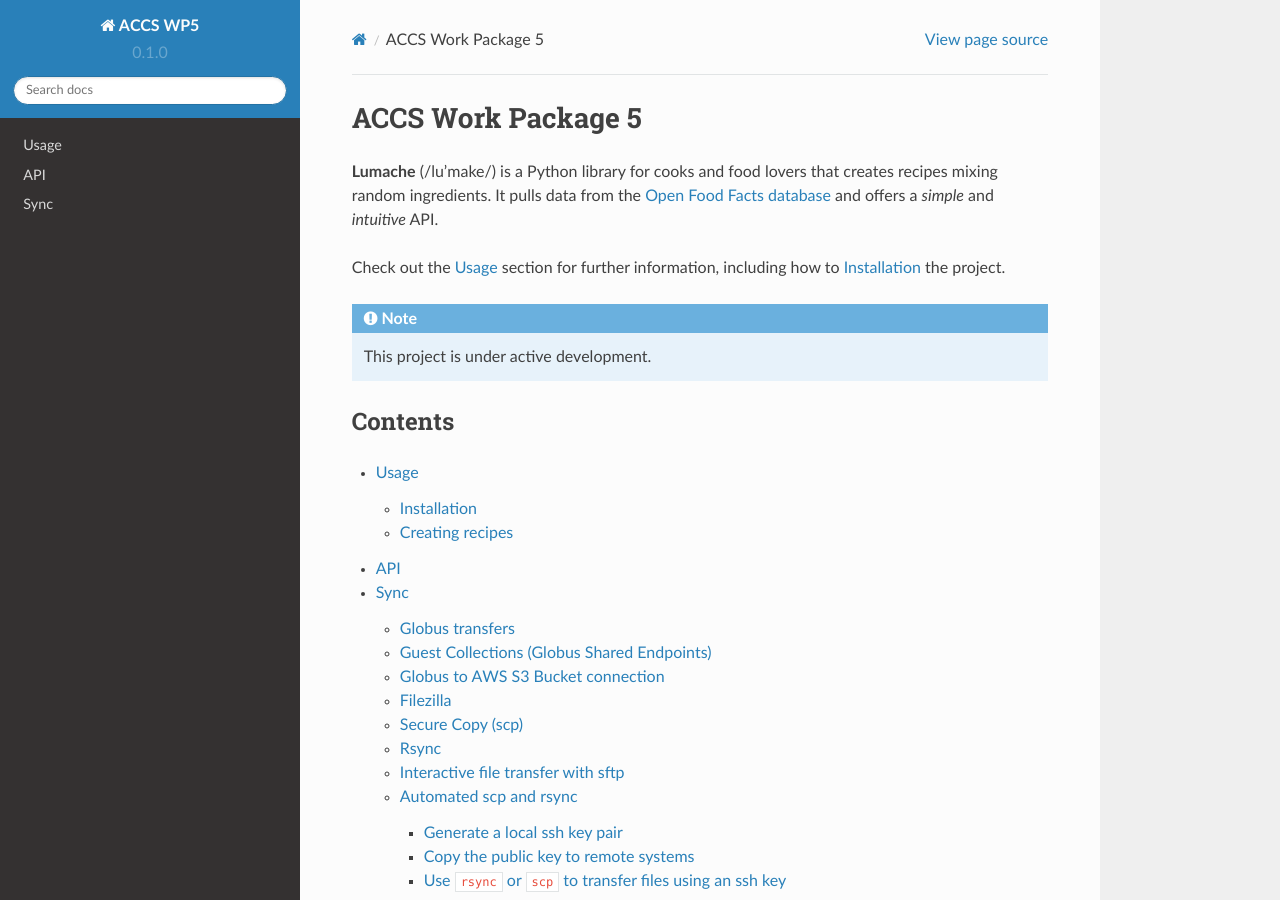
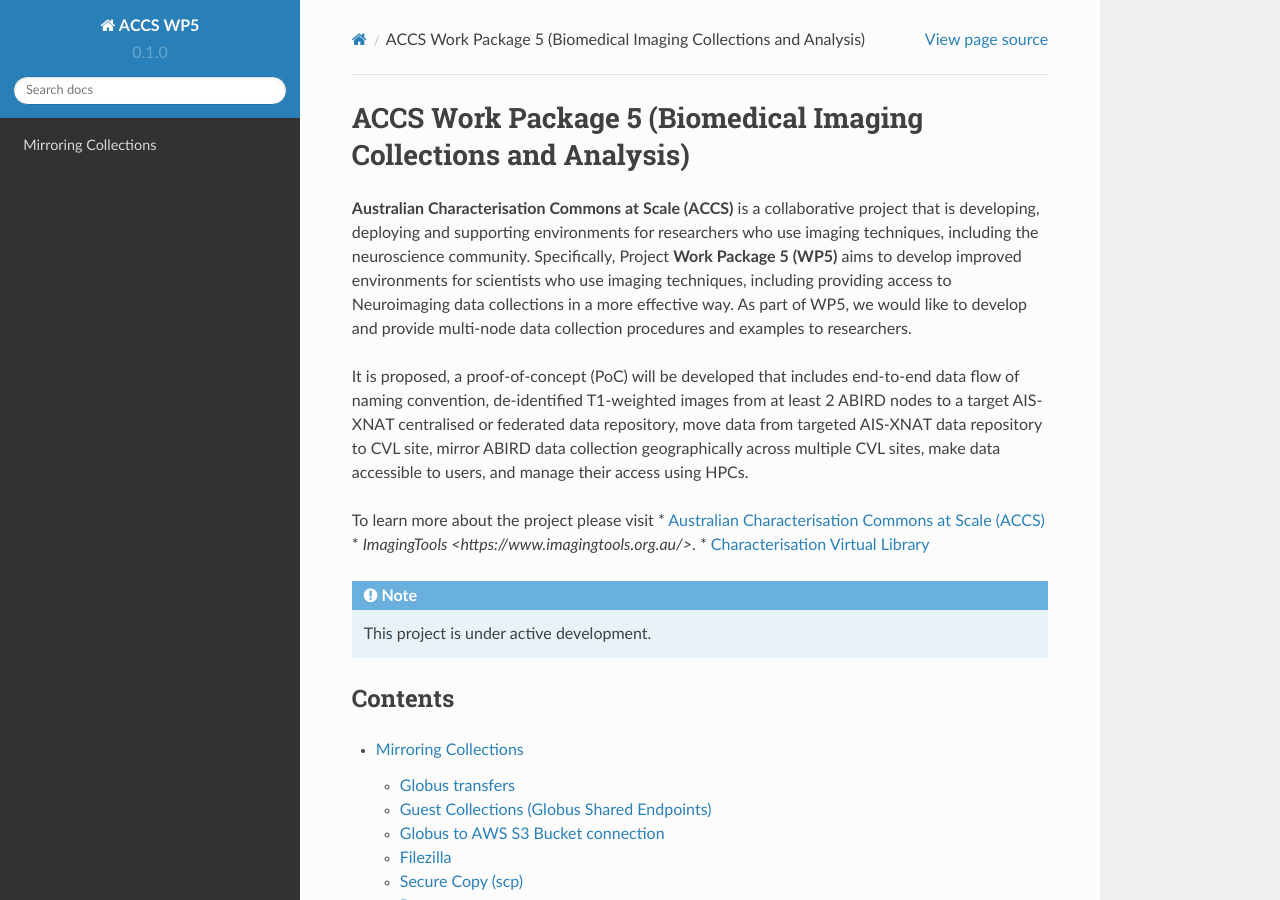
Before and after one commit to melbourne-brain-centre/ACCS-WP5, a Sphinx documentation site: the page built from docs/source/index.rst, in a window 1280 px wide and 900 px high. Built offline with Sphinx 7.4.7 and the Read the Docs theme 2.0.0, drawn with Linux system fonts in a browser that asks for light colours.

Commit message:
Updating index.rst

```diff
--- a/docs/source/index.rst
+++ b/docs/source/index.rst
@@ -1,13 +1,16 @@
-ACCS Work Package 5
-===================================
+ACCS Work Package 5 \(Biomedical Imaging Collections and Analysis\)
+=================================================================
 
-**Lumache** (/lu'make/) is a Python library for cooks and food lovers
-that creates recipes mixing random ingredients.
-It pulls data from the `Open Food Facts database <https://world.openfoodfacts.org/>`_
-and offers a *simple* and *intuitive* API.
+**Australian Characterisation Commons at Scale \(ACCS\)** is a collaborative project that is developing, deploying and supporting environments for researchers who use imaging techniques, including the neuroscience community. Specifically, Project **Work Package 5 \(WP5\)** aims to develop improved environments for scientists who use imaging techniques, including providing access to Neuroimaging data collections in a more effective way. As part of WP5, we would like to develop and provide multi-node data collection procedures and examples to researchers.
 
-Check out the :doc:`usage` section for further information, including
-how to :ref:`installation` the project.
+It is proposed, a proof-of-concept \(PoC\) will be developed that includes end-to-end data flow of naming convention, de-identified T1-weighted images from at least 2 ABIRD nodes to a target AIS-XNAT centralised or federated data repository, move data from targeted AIS-XNAT data repository to CVL site, mirror ABIRD data collection geographically across multiple CVL sites, make data accessible to users, and manage their access using HPCs.
+
+To learn more about the project please visit
+* `Australian Characterisation Commons at Scale (ACCS) <https://ardc.edu.au/project/the-australian-characterisation-commons-at-scale-accs/>`_
+* `ImagingTools <https://www.imagingtools.org.au/>`.
+* `Characterisation Virtual Library <https://www.cvl.org.au/>`_
+
+.. Check out the :doc:`usage` section for further information, including how to :ref:`installation` the project.
 
 .. note::
 
@@ -18,6 +21,4 @@ Contents
 
 .. toctree::
 
-   usage
-   api
-   sync.md
+   mirroring_collections.md
```
Also changed, not shown: docs/source/mirroring_collections.md (renamed from docs/source/sync.md, +3 -3 lines).
